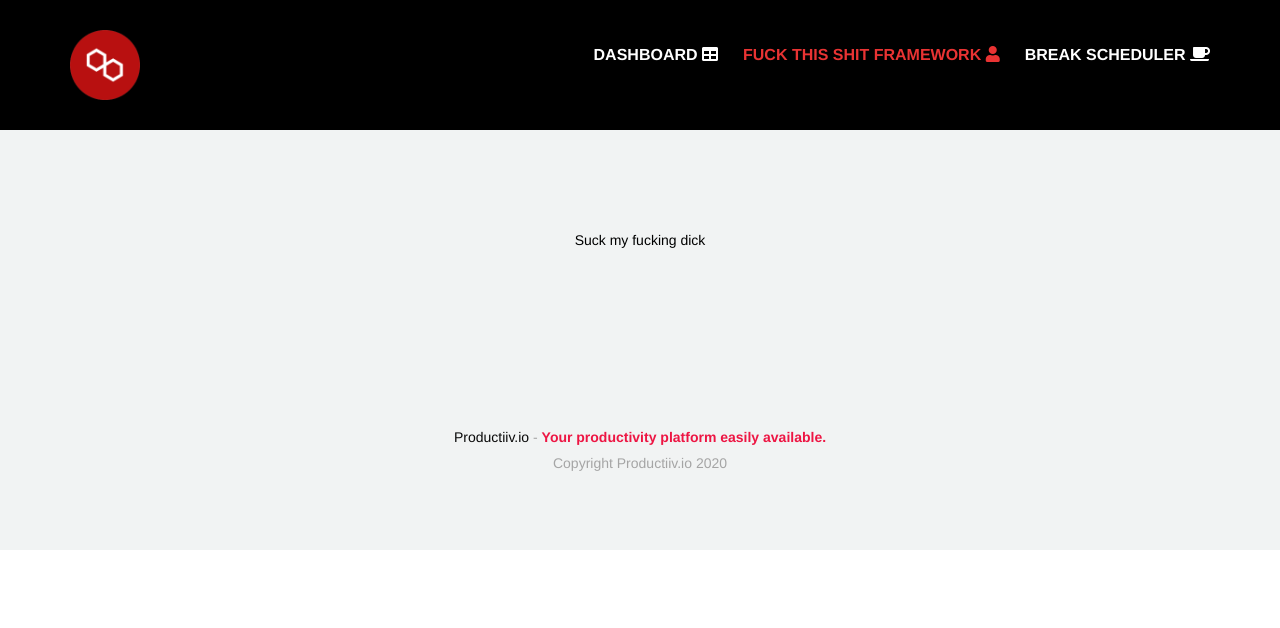
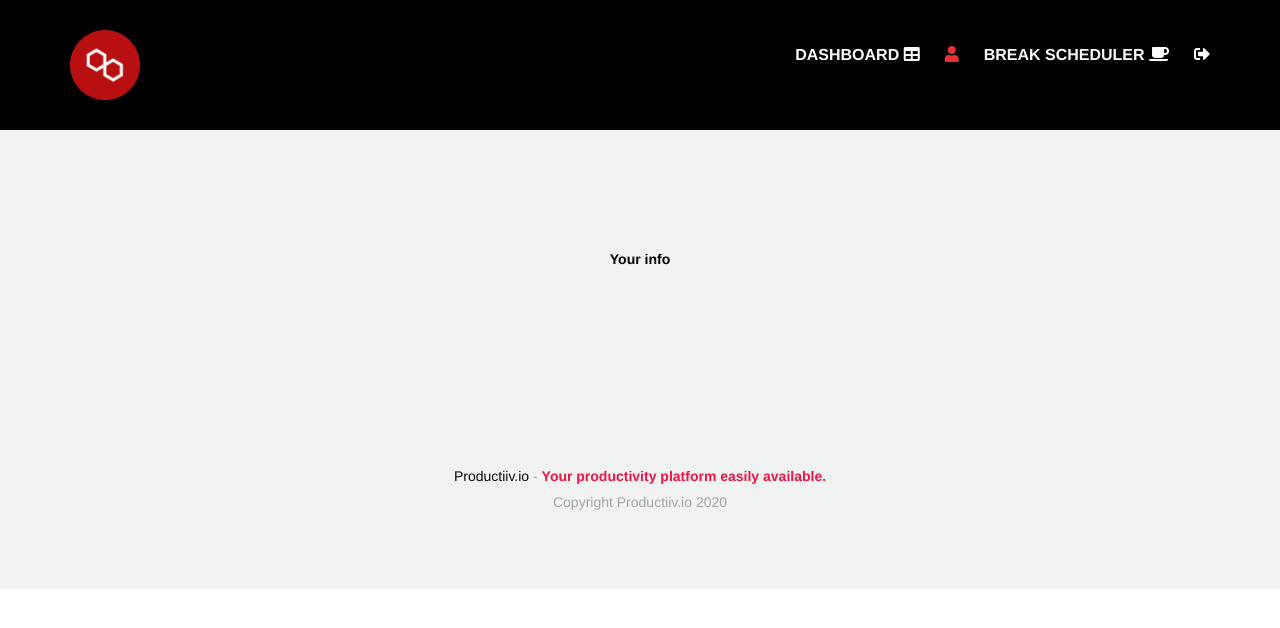
Before and after one commit to Mikkelzu/productiiv.client, a React (Create React App) app: page /profile in a window 1280 px wide. Shown: the top 628 px of the page. Built offline with nearby package versions, Linux system fonts and the light colour scheme; no server answers.

Commit message:
fixed reaching endpoint. started on logout function

```diff
--- a/src/page-components/app.navbar.component.js
+++ b/src/page-components/app.navbar.component.js
@@ -3,6 +3,19 @@ import { Link, NavLink } from 'react-router-dom';
 import './navbar.style.css';
 
 export default class AppNavbarComponent extends React.Component {
+
+
+    constructor(props) {
+        super(props);
+
+        this.state = {
+
+        }
+    }
+
+    logout = () => {
+        // todo destroy cookie from session
+    }
 
     render() {
 
@@ -28,13 +41,19 @@ export default class AppNavbarComponent extends React.Component {
                         </li>
                         <li>
                             <NavLink activeClassName="active" to="/profile">
-                                Fuck this shit framework <i className="fas fa-user"></i>
+                                {this.props.username} <i className="fas fa-user"></i>
                             </NavLink>
                         </li>
 
                         <li>
-                            <Link to="/breaks">
+                            <NavLink to="/breaks">
                                 Break Scheduler <i className="fas fa-coffee"></i>
+                            </NavLink>
+                        </li>
+
+                        <li>
+                            <Link alt="sign out" to="/" onClick={ () => { this.logout()} }>
+                            <i alt="Sign out" className="fas fa-sign-out-alt"></i>
                             </Link>
                         </li>
                     </ul>
--- a/src/pages/app/profile/profile.js
+++ b/src/pages/app/profile/profile.js
@@ -4,34 +4,48 @@ import AppNavbarComponent from '../../../page-components/app.navbar.component';
 
 export default class Profile extends React.Component {
 
-    constructor() {
-        super();
+    constructor(props) {
+        super(props);
 
         this.state = {
             user: {}
         }
+
+        this.getCookieData();
     }
 
     getCookieData() {
         return Axios.get('http://localhost:3000/profile', {withCredentials:true})
             .then((res) => {
-                return res.data;
-            });
+                console.log(res.data)
+                this.setState({
+                    user: {
+                        username: res.data.username,
+                        firstName: res.data.firstName,
+                        lastName: res.data.lastName
+                    }
+                })
+            })
+            .catch((err) => {
+                console.log('error', err)
+            })
+            .finally(() => {
+                console.log('finished.')
+            })
     }
     render() {
-
-
         return(
             <div style={{ backgroundColor: 'black' }}>
                 <div className="container" >
-                    <AppNavbarComponent />
+                    <AppNavbarComponent username={this.state.user.username} />
                 </div>
 
                 <div className="highlights-wrapper">
                     <div className="container-fluid">
                         <div className="row">
                             <div className="col">
-                                Suck my fucking dick
+                                <h4>Your info</h4>
+                                <p>{ this.state.user.firstName } {this.state.user.lastName} </p>
                             </div>
                         </div>
                     </div>
```
